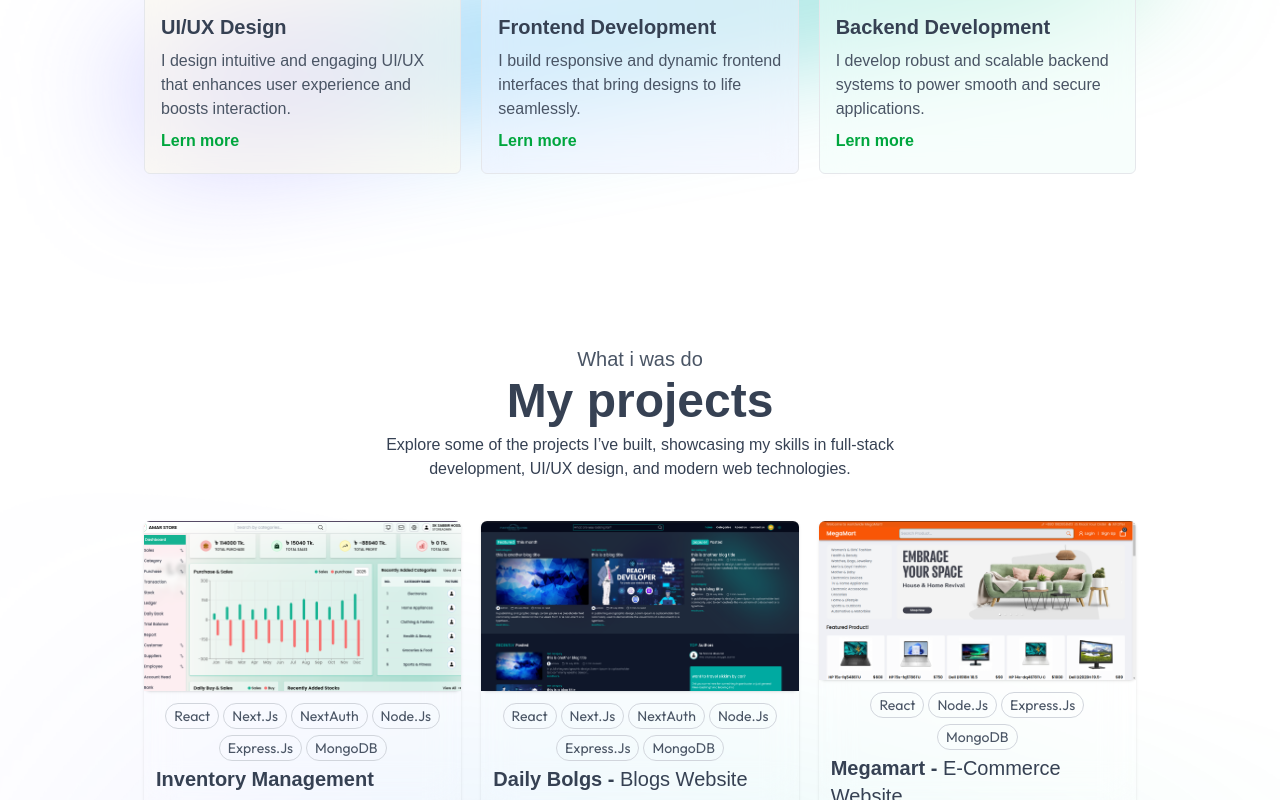
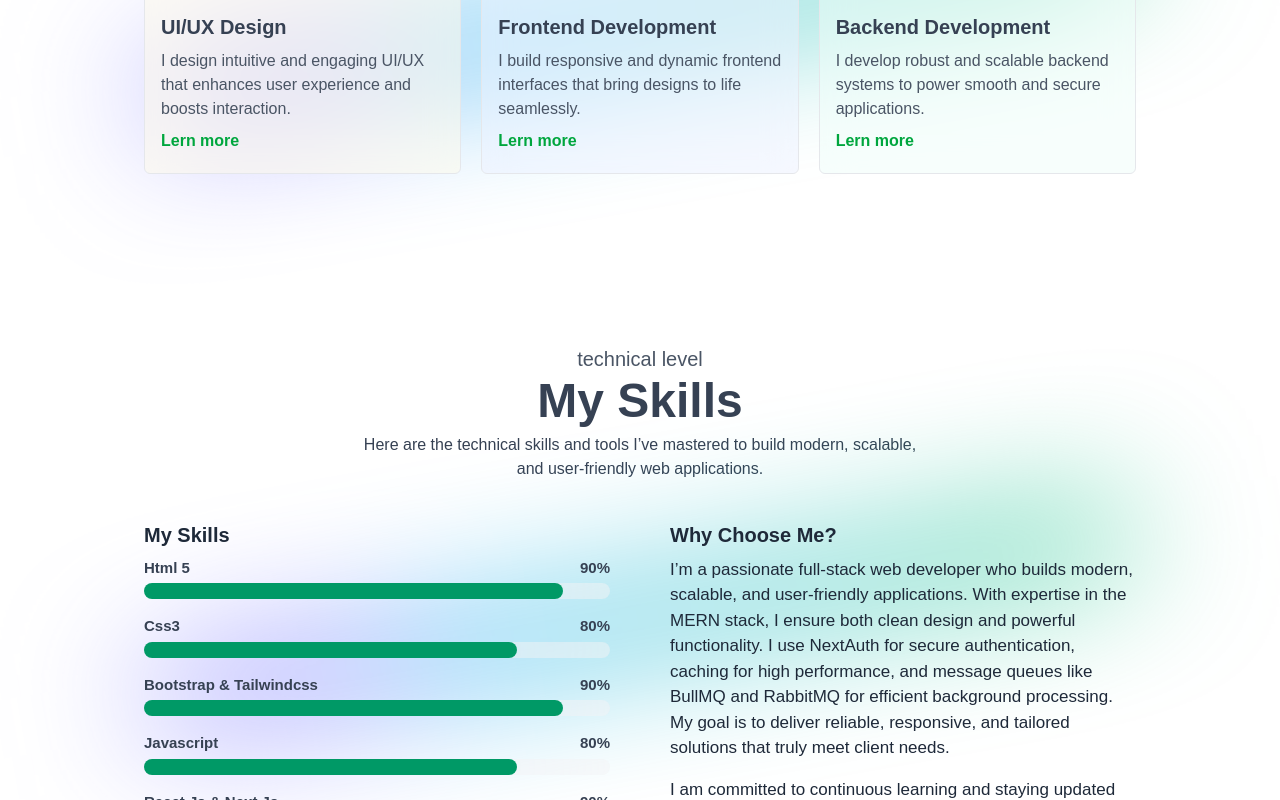
Before and after one commit to sksabbirhossain/portfolio, a Next.js app: page / in a window 1280 px wide. Shown: the part 2000-2800 px from the top of the page. Built offline with nearby package versions, Linux system fonts and the light colour scheme; a web font is replaced by a local one.

Commit message:
created my skills section

```diff
--- a/app/page.js
+++ b/app/page.js
@@ -3,6 +3,7 @@ import Contact from "@/components/Home/Contact";
 import Hero from "@/components/Home/Hero";
 import Projects from "@/components/Home/Projects";
 import Services from "@/components/Home/Services";
+import Skills from "@/components/Home/Skills";
 
 export default function Home() {
   return (
@@ -10,6 +11,7 @@ export default function Home() {
       <Hero />
       <About />
       <Services />
+      <Skills />
       <Projects />
       <Contact />
     </div>
--- /dev/null
+++ b/components/Home/Progress.js
@@ -0,0 +1,29 @@
+import * as motion from "motion/react-client";
+
+const Progress = ({ title, percent }) => {
+  return (
+    <motion.div
+      initial={{ y: -20, opacity: 0 }}
+      whileInView={{ y: 0, opacity: 1 }}
+      transition={{ duration: 0.5, delay: 0.3 }}
+      className="w-full"
+    >
+      <div className="mb-1 flex justify-between">
+        <span className="font-ovo text-[15px] font-semibold text-gray-700 capitalize">
+          {title}
+        </span>
+        <span className="font-ovo text-[15px] font-semibold text-gray-700">
+          {percent}%
+        </span>
+      </div>
+      <div className="h-4 w-full rounded-full bg-gray-100/50 backdrop-blur-3xl">
+        <div
+          className="h-4 rounded-full bg-emerald-600"
+          style={{ width: `${percent}%` }}
+        ></div>
+      </div>
+    </motion.div>
+  );
+};
+
+export default Progress;
--- /dev/null
+++ b/components/Home/Skills.js
@@ -0,0 +1,124 @@
+import * as motion from "motion/react-client";
+import Image from "next/image";
+import Progress from "./Progress";
+
+const Skills = () => {
+  return (
+    <motion.div
+      initial={{ opacity: 0 }}
+      whileInView={{ opacity: 1 }}
+      transition={{ duration: 2 }}
+      className="mx-auto max-w-5xl px-4 pt-18 sm:pt-[75px]"
+      id="skills"
+    >
+      {/* heading */}
+      <div className="space-y-1 text-center">
+        <motion.p
+          initial={{ y: -20, opacity: 0 }}
+          whileInView={{ y: 0, opacity: 1 }}
+          transition={{ duration: 1, delay: 0.5 }}
+          className="font-ovo text-xl text-gray-600"
+        >
+          technical level
+        </motion.p>
+        <motion.h2
+          initial={{ y: -20, opacity: 0 }}
+          whileInView={{ y: 0, opacity: 1 }}
+          transition={{ duration: 1, delay: 0.8 }}
+          className="font-ovo mb-2 text-4xl font-bold text-gray-700 sm:text-5xl"
+        >
+          My Skills
+        </motion.h2>
+        <motion.p
+          initial={{ y: -20, opacity: 0 }}
+          whileInView={{ y: 0, opacity: 1 }}
+          transition={{ duration: 1.2, delay: 0.5 }}
+          className="font-ovo mx-auto max-w-xl text-[16px] text-gray-700"
+        >
+          Here are the technical skills and tools I’ve mastered to build modern,
+          scalable, and user-friendly web applications.
+        </motion.p>
+      </div>
+
+      <motion.div
+        initial={{ opacity: 0 }}
+        whileInView={{ opacity: 1 }}
+        transition={{ duration: 2 }}
+        className="relative mt-10 grid grid-cols-1 gap-15 sm:grid-cols-2"
+      >
+        {/* background */}
+        <div className="absolute top-18 right-0 h-12 w-full max-w-[500rem] -rotate-10 bg-gradient-to-r from-indigo-500 from-20% via-sky-500 via-30% to-emerald-500 to-90% blur-[70px]" />
+
+        {/* skills progress bar */}
+        <div className="z-10 space-y-6 transition-all duration-300 ease-in-out">
+          <motion.h3
+            initial={{ y: -20, opacity: 0 }}
+            whileInView={{ y: 0, opacity: 1 }}
+            transition={{ duration: 0.5, delay: 0.3 }}
+            className="font-ovo mb-2 text-xl font-semibold text-gray-800 capitalize"
+          >
+            My skills
+          </motion.h3>
+
+          {/* skils items */}
+          <div className="space-y-4">
+            {/* skill 1 */}
+            <Progress title="html 5" percent={90} />
+            <Progress title="css3" percent={80} />
+            <Progress title="bootstrap & tailwindcss" percent={90} />
+            <Progress title="javascript" percent={80} />
+            <Progress title="react js & next js" percent={90} />
+            <Progress title="node js & mongodb" percent={85} />
+          </div>
+        </div>
+
+        {/* skills descriptions */}
+        <motion.div
+          initial={{ y: -20, opacity: 0 }}
+          whileInView={{ y: 0, opacity: 1 }}
+          transition={{ duration: 0.5, delay: 0.3 }}
+          className="z-10 flex flex-col"
+        >
+          <motion.h3
+            initial={{ y: -20, opacity: 0 }}
+            whileInView={{ y: 0, opacity: 1 }}
+            transition={{ duration: 0.5, delay: 0.3 }}
+            className="font-ovo mb-2 text-xl font-semibold text-gray-800 capitalize"
+          >
+            Why choose me?
+          </motion.h3>
+
+          <motion.div className="space-y-4">
+            <motion.p
+              initial={{ y: -20, opacity: 0 }}
+              whileInView={{ y: 0, opacity: 1 }}
+              transition={{ duration: 0.5, delay: 0.5 }}
+              className="font-ovo text-[17px] text-gray-800"
+            >
+              I’m a passionate full-stack web developer who builds modern,
+              scalable, and user-friendly applications. With expertise in the
+              MERN stack, I ensure both clean design and powerful functionality.
+              I use NextAuth for secure authentication, caching for high
+              performance, and message queues like BullMQ and RabbitMQ for
+              efficient background processing. My goal is to deliver reliable,
+              responsive, and tailored solutions that truly meet client needs.
+            </motion.p>
+            <motion.p
+              initial={{ y: -20, opacity: 0 }}
+              whileInView={{ y: 0, opacity: 1 }}
+              transition={{ duration: 0.5, delay: 0.7 }}
+              className="font-ovo text-[17px] text-gray-800"
+            >
+              I am committed to continuous learning and staying updated with the
+              latest web development trends and best practices. My goal is to
+              deliver high-quality solutions that drive success for my clients
+              and contribute positively to the tech community.
+            </motion.p>
+          </motion.div>
+        </motion.div>
+      </motion.div>
+    </motion.div>
+  );
+};
+
+export default Skills;
--- a/components/common/Footer/Footer.js
+++ b/components/common/Footer/Footer.js
@@ -1,9 +1,8 @@
 import Link from "next/link";
-import React from "react";
 
 const Footer = () => {
   return (
-    <footer className="relative mt-[150px] w-full border-t border-gray-300/50">
+    <footer className="relative mt-[100px] w-full border-t border-gray-300/50">
       {/* background */}
       <div className="absolute top-3 left-[5%] -z-10 h-5 w-[90%] max-w-[500rem] bg-gradient-to-r from-sky-500 from-10% via-indigo-500 via-30% to-emerald-500 to-90% blur-[55px]" />
 
--- a/components/common/Header/Header.js
+++ b/components/common/Header/Header.js
@@ -39,6 +39,14 @@ const Header = () => {
               className="font-ovo cursor-pointer text-[16px] font-medium text-gray-800 transition-all duration-300 ease-in-out hover:text-emerald-600"
             >
               Services
+            </a>
+          </li>
+          <li>
+            <a
+              href="#skills"
+              className="font-ovo cursor-pointer text-[16px] font-medium text-gray-800 transition-all duration-300 ease-in-out hover:text-emerald-600"
+            >
+              My Skills
             </a>
           </li>
           <li>
--- a/components/common/Header/MobileMenu.js
+++ b/components/common/Header/MobileMenu.js
@@ -33,6 +33,14 @@ const MobileMenu = () => {
           className="font-ovo cursor-pointer text-[16px] font-medium text-gray-800 transition-all duration-300 ease-in-out hover:text-emerald-600"
         >
           Services
+        </a>
+      </li>
+      <li onClick={mobileMenuHandler}>
+        <a
+          href="#skills"
+          className="font-ovo cursor-pointer text-[16px] font-medium text-gray-800 transition-all duration-300 ease-in-out hover:text-emerald-600"
+        >
+          My Skills
         </a>
       </li>
       <li onClick={mobileMenuHandler}>
```
